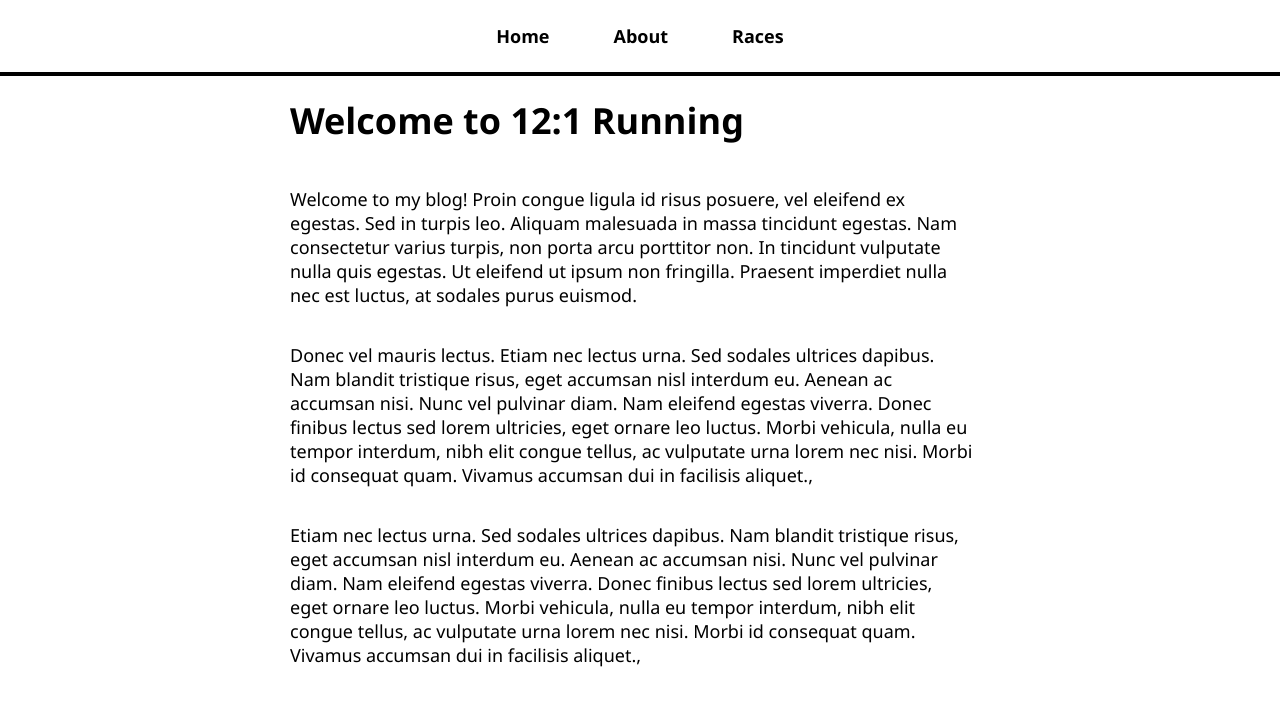
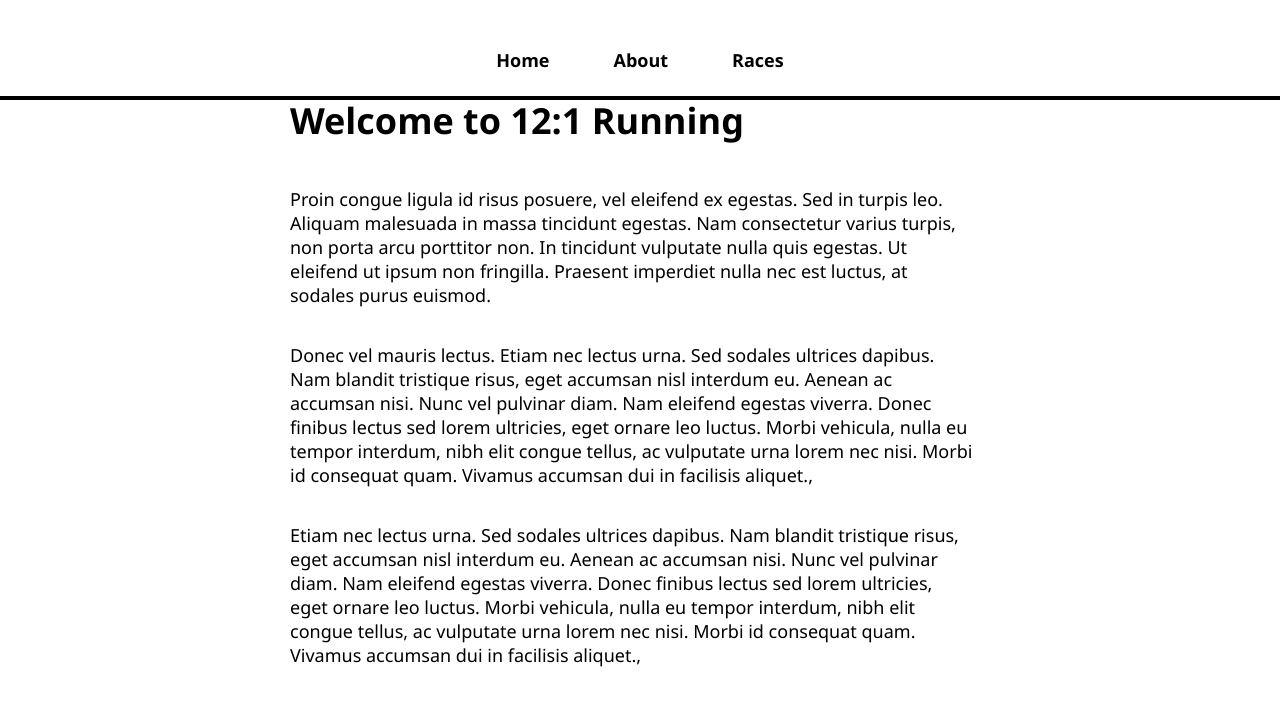
Before and after one commit to lacey-griffith/race-tracker, a React (Create React App) app: page / in a window 1280 px wide. Shown: the top 706 px of the page. Built offline with nearby package versions, Linux system fonts and the light colour scheme.

Commit message:
add logo

```diff
--- a/src/App.css
+++ b/src/App.css
@@ -24,6 +24,10 @@ nav {
   top: 0;
   width: 100%;
   background: white;
+}
+
+nav img {
+  max-width: 300px;
 }
 
 nav ul {
--- a/src/NavBar.js
+++ b/src/NavBar.js
@@ -3,6 +3,7 @@ import {Link} from 'react-router-dom';
 const NavBar = () => {
     return (
         <nav>
+            <img class='nav-logo' src=''></img>
             <ul>
                 <li><Link to ='/'>Home</Link></li>
                 <li><Link to ='/about'>About</Link></li>
--- a/src/pages/HomePage.js
+++ b/src/pages/HomePage.js
@@ -3,8 +3,7 @@ const HomePage = () => {
         <>
         <h1>Welcome to 12:1 Running</h1>
         <p>
-            Welcome to my blog! Proin congue
-            ligula id risus posuere, vel eleifend ex egestas. Sed in turpis leo.
+            Proin congue ligula id risus posuere, vel eleifend ex egestas. Sed in turpis leo.
             Aliquam malesuada in massa tincidunt egestas. Nam consectetur varius turpis,
             non porta arcu porttitor non. In tincidunt vulputate nulla quis egestas. Ut
             eleifend ut ipsum non fringilla. Praesent imperdiet nulla nec est luctus, at
```
Also changed, not shown: public/121.png (added).
